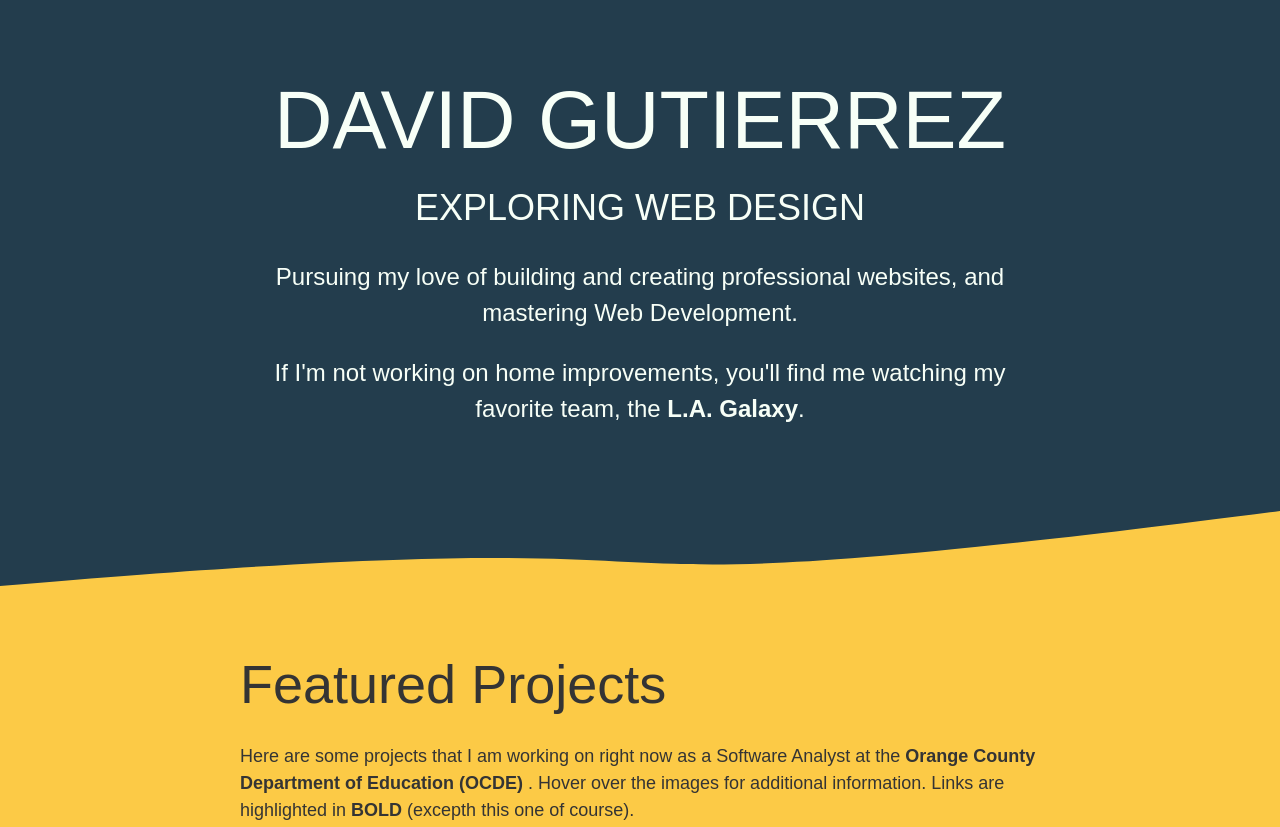
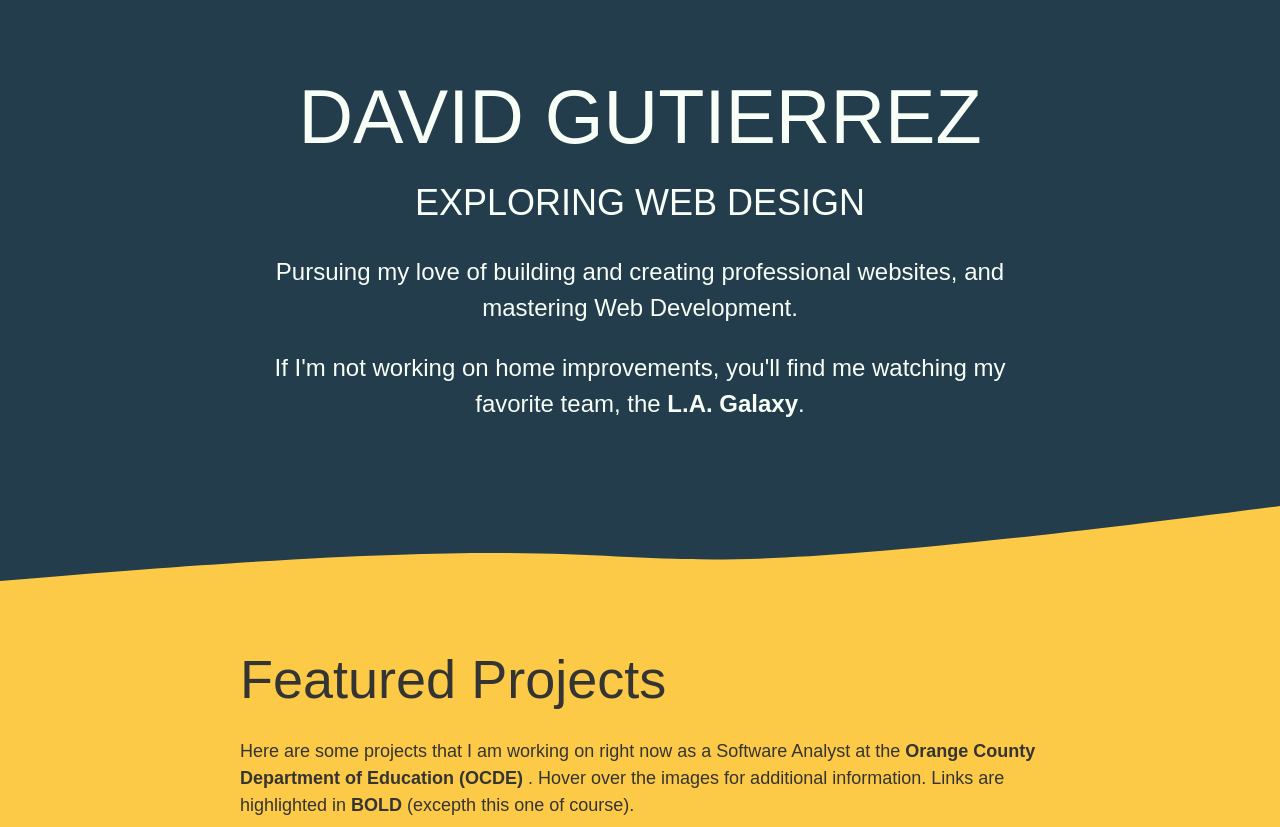
Before and after one commit to davidsbocks/midterm, a plain HTML site: page index.html in a window 1280 px wide. Shown: the top 827 px of the page. Drawn offline with Linux system fonts and the light colour scheme; a web font is replaced by a local one.

Commit message:
Update styles.css
modifying header h1

```diff
--- a/styles.css
+++ b/styles.css
@@ -92,7 +92,7 @@ html {
     color: #FE7F2D;
   }
   h1 {
-    font-size: 4.5em;
+    font-size: 4.2em;
     line-height: 1;
     padding: 20px;
   }
```
